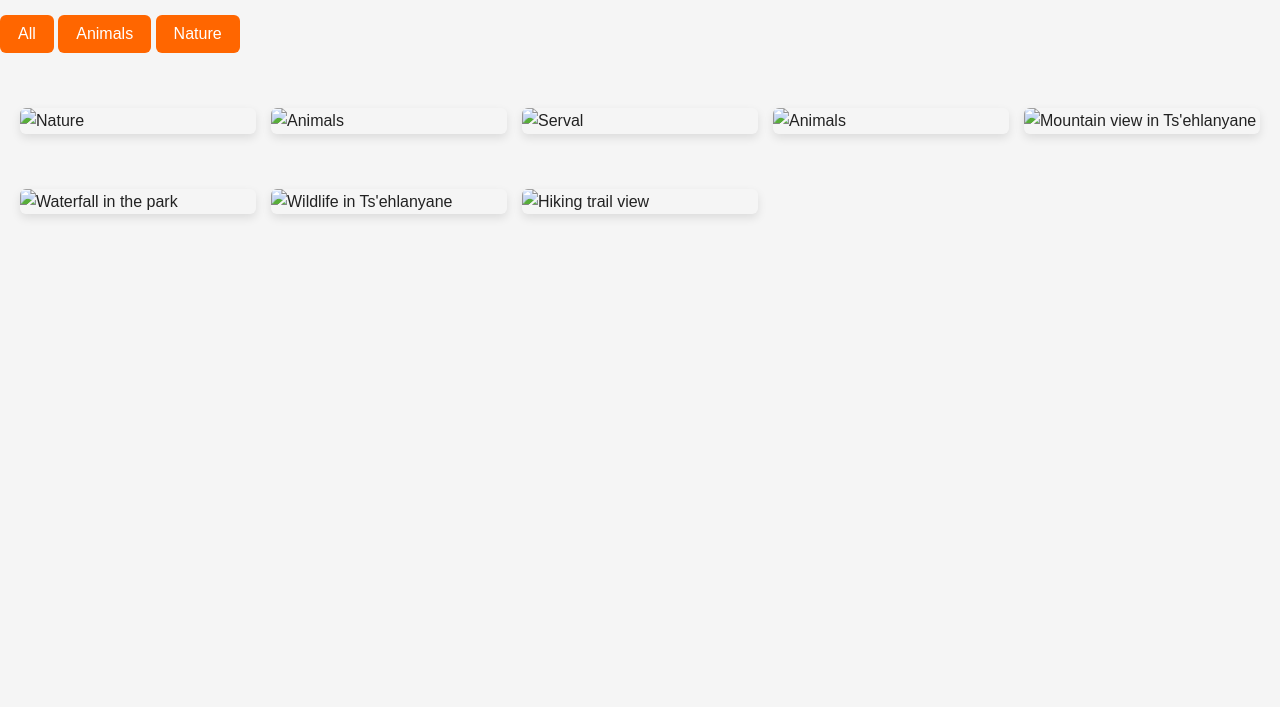
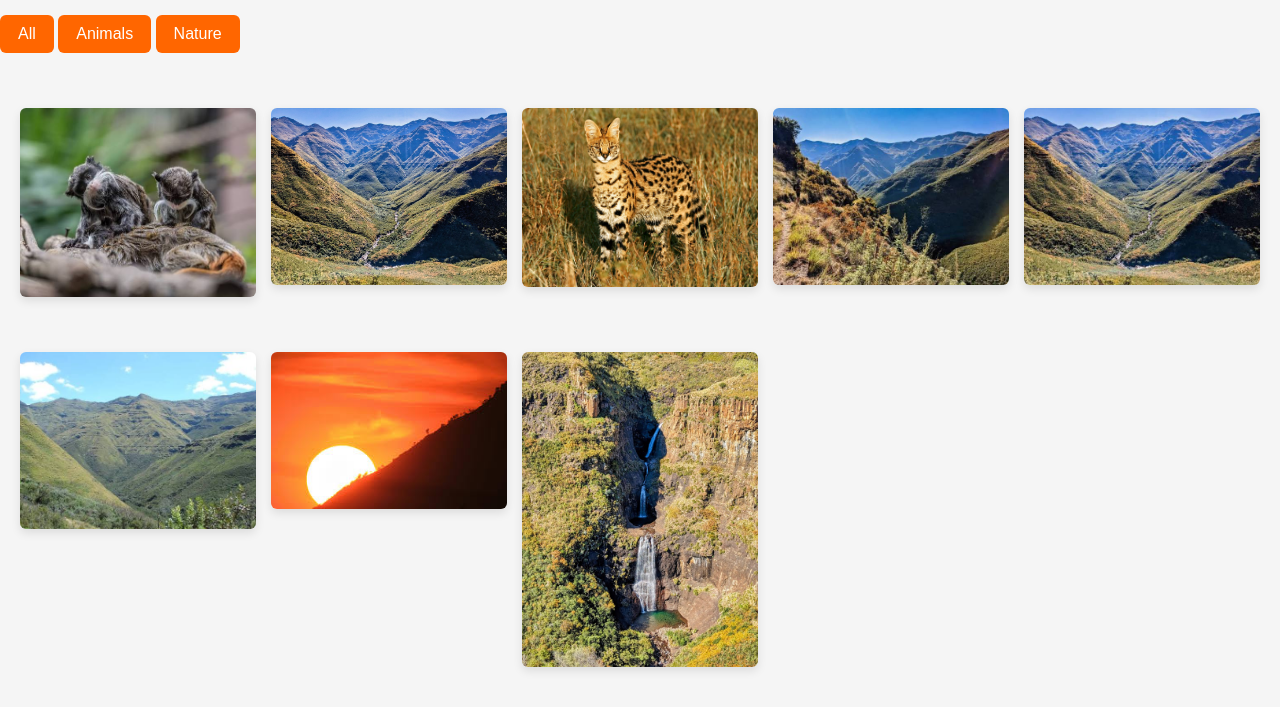
Before and after one commit to litsoanelomotsekoa-svg/Ts-ehlanyane-, a plain HTML site: page gallery.html in a window 1280 px wide. Shown: the part 238-945 px from the top of the page. Before the commit the page ends 800 px from the top, so only its background shows below. Drawn offline with Linux system fonts and the light colour scheme.

Commit message:
Update gallery.html

```diff
--- a/gallery.html
+++ b/gallery.html
@@ -27,14 +27,14 @@
 
   <!-- Image gallery grid -->
   <div id="gallery" class="gallery-grid">
-    <img src="images/images (10).jpeg" class="nature gallery-image" alt="Nature" />
-    <img src="images/Lesotho.Park.jpeg" class="animals gallery-image" alt="Animals" />
-    <img src="images/serval-Vearl-Brown.jpg" class="nature gallery-image" alt="Serval" />
-    <img src="images/images (6).jpeg" class="animals gallery-image" alt="Animals" />
-    <img src="images/images (5).jpeg" class="nature gallery-image" alt="Mountain view in Ts'ehlanyane" />
-    <img src="images/images (7).jpeg" class="nature gallery-image" alt="Waterfall in the park" />
-    <img src="images/images.jpg" class="animals gallery-image" alt="Wildlife in Ts'ehlanyane" />
-    <img src="images/Things-to-do-in-Lesotho-at ts'ehlanyane.jpeg" class="nature gallery-image" alt="Hiking trail view" />
+    <img src="images (10).jpeg" class="nature gallery-image" alt="Nature" />
+    <img src="Lesotho.Park.jpeg" class="animals gallery-image" alt="Animals" />
+    <img src="serval-Vearl-Brown.jpg" class="nature gallery-image" alt="Serval" />
+    <img src="images (6).jpeg" class="animals gallery-image" alt="Animals" />
+    <img src="images (5).jpeg" class="nature gallery-image" alt="Mountain view in Ts'ehlanyane" />
+    <img src="images (7).jpeg" class="nature gallery-image" alt="Waterfall in the park" />
+    <img src="images.jpg" class="animals gallery-image" alt="Wildlife in Ts'ehlanyane" />
+    <img src="Things-to-do-in-Lesotho-at ts'ehlanyane.jpeg" class="nature gallery-image" alt="Hiking trail view" />
   </div>
 
   <!-- Lightbox -->
@@ -74,4 +74,5 @@
 
 
 
+
 </html>
```
